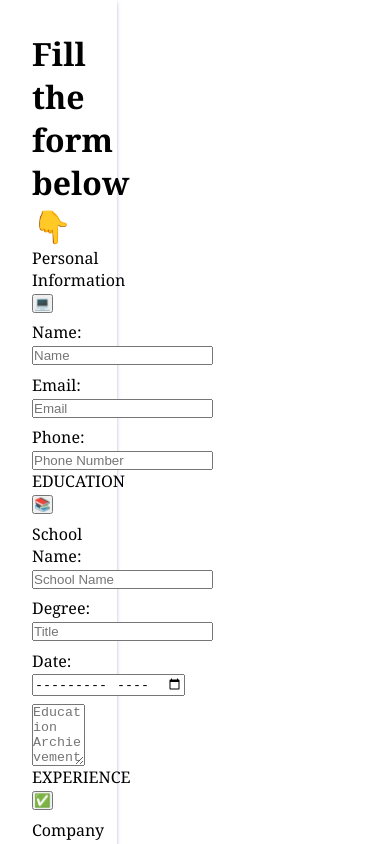
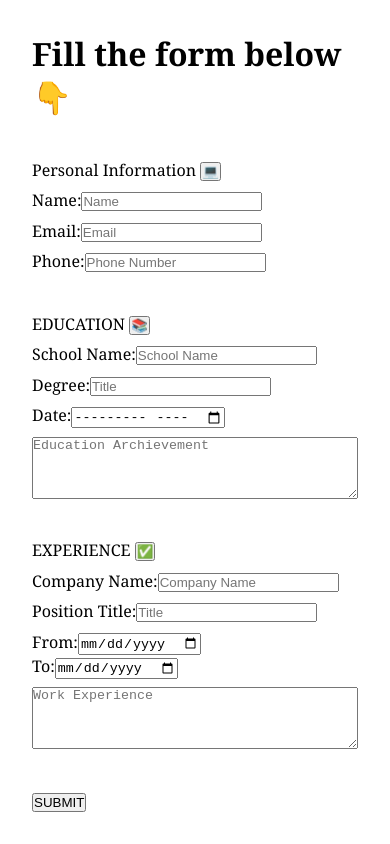
Before and after one commit to 001Pytom/Cv-Template, a React (Create React App) app: page / in a window 390 px wide. Shown: the top 844 px of the page. Built offline with nearby package versions, Linux system fonts and the light colour scheme.

Commit message:
adjusted for small screen

```diff
--- a/src/index.css
+++ b/src/index.css
@@ -16,7 +16,6 @@ body {
 }
 
 .input-container {
-  /* background-color: red; */
   max-width: 30vw;
   width: 100%;
   box-shadow: rgba(32, 32, 218, 0.25) 0px 2px 5px -1px,
@@ -130,4 +129,8 @@ form .done {
   .container {
     flex-direction: column;
   }
+  .input-container,
+  .template-container {
+    max-width: 100vw;
+  }
 }
```
